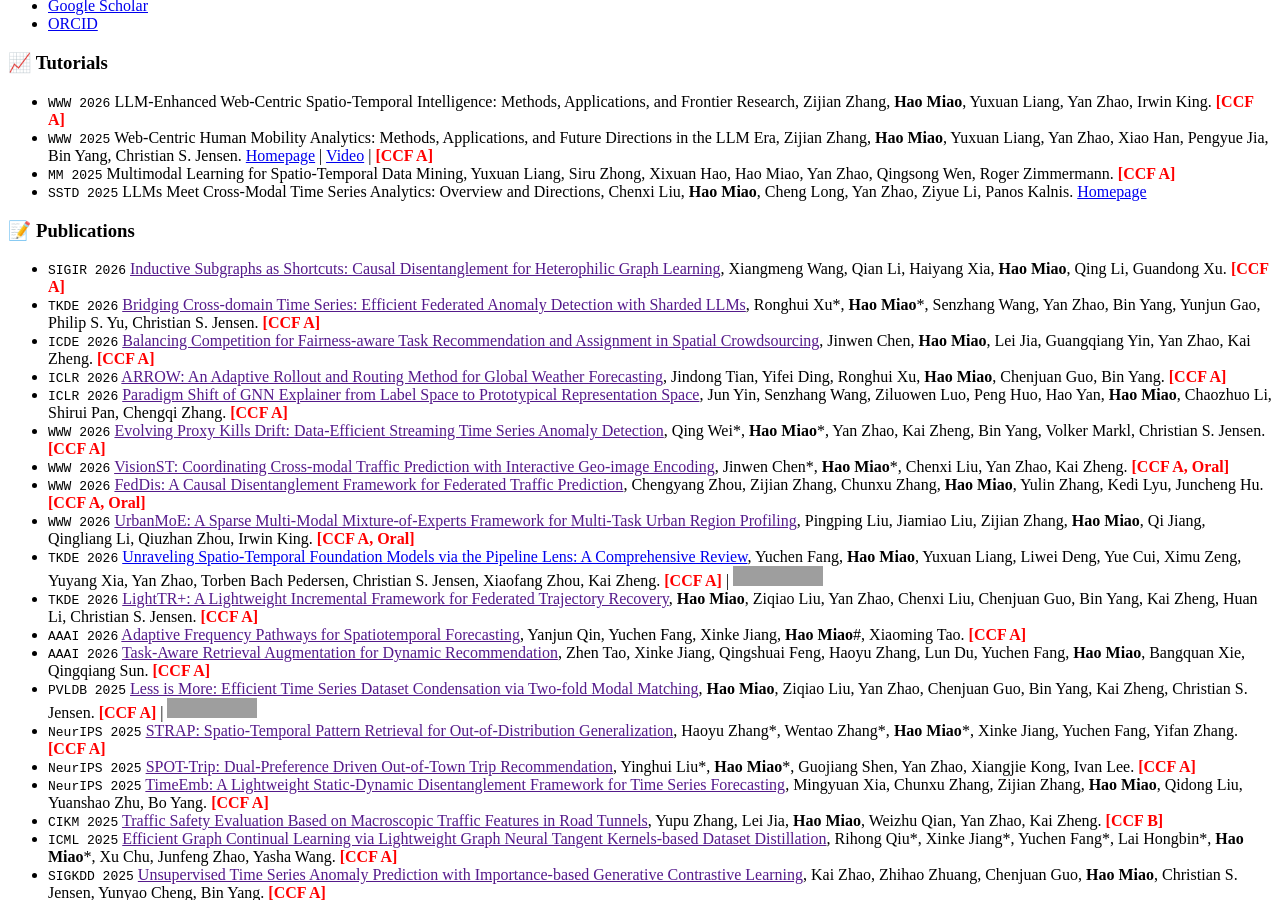
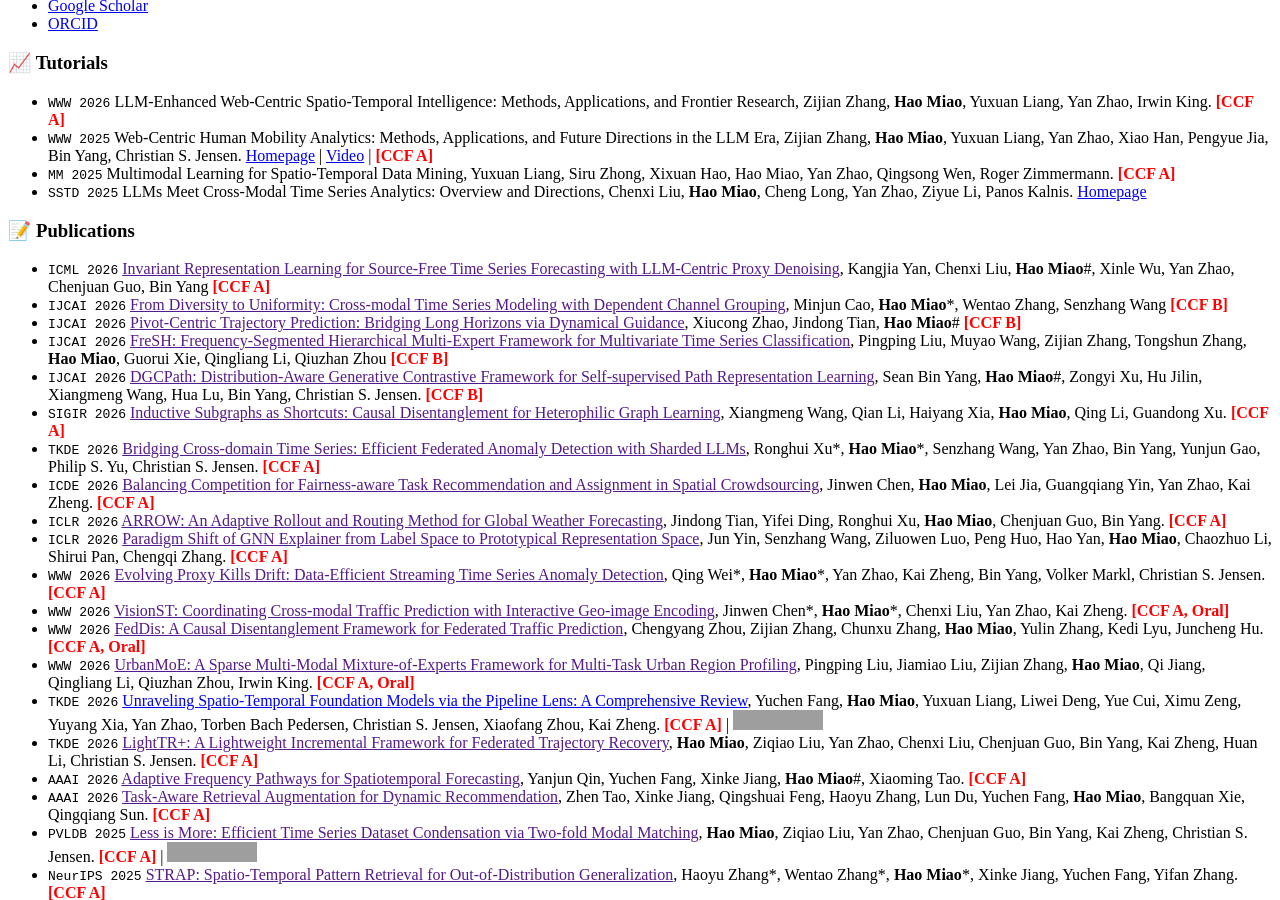
Before and after one commit to MiaoHaoSunny/MiaoHaoSunny.github.io, a Jekyll site: the page built from _pages/includes/pub.md, in a window 1280 px wide and 900 px high, scrolled down 368 px. Built offline with Jekyll 4.4.1, drawn with Linux system fonts in a browser that asks for light colours; our own code applies the rules of GitHub Pages for plain Markdown files; grey boxes are pictures that could not be loaded.

Commit message:
Update pub.md

```diff
--- a/_pages/includes/pub.md
+++ b/_pages/includes/pub.md
@@ -5,6 +5,11 @@
 - ``SSTD 2025`` LLMs Meet Cross-Modal Time Series Analytics: Overview and Directions, Chenxi Liu, **Hao Miao**, Cheng Long, Yan Zhao, Ziyue Li, Panos Kalnis. [Homepage](https://llm-cmts.github.io/)
 
 # 📝 Publications
+- ``ICML 2026`` [Invariant Representation Learning for Source-Free Time Series Forecasting with LLM-Centric Proxy Denoising](),  Kangjia Yan, Chenxi Liu, **Hao Miao**\#, Xinle Wu, Yan Zhao, Chenjuan Guo, Bin Yang <b><font color="red">[CCF A]</font></b>
+- ``IJCAI 2026`` [From Diversity to Uniformity: Cross-modal Time Series Modeling with Dependent Channel Grouping](),  Minjun Cao, **Hao Miao**\*, Wentao Zhang, Senzhang Wang <b><font color="red">[CCF B]</font></b>
+- ``IJCAI 2026`` [Pivot-Centric Trajectory Prediction: Bridging Long Horizons via Dynamical Guidance](), Xiucong Zhao, Jindong Tian, **Hao Miao**\# <b><font color="red">[CCF B]</font></b>
+- ``IJCAI 2026`` [FreSH: Frequency-Segmented Hierarchical Multi-Expert Framework for Multivariate Time Series Classification](), Pingping Liu, Muyao Wang, Zijian Zhang, Tongshun Zhang, **Hao Miao**, Guorui Xie, Qingliang Li, Qiuzhan Zhou <b><font color="red">[CCF B]</font></b>
+- ``IJCAI 2026`` [DGCPath: Distribution-Aware Generative Contrastive Framework for Self-supervised Path Representation Learning](), Sean Bin Yang, **Hao Miao**\#, Zongyi Xu, Hu Jilin, Xiangmeng Wang, Hua Lu, Bin Yang, Christian S. Jensen. <b><font color="red">[CCF B]</font></b>
 - ``SIGIR 2026`` [Inductive Subgraphs as Shortcuts: Causal Disentanglement for Heterophilic Graph Learning](), Xiangmeng Wang, Qian Li, Haiyang Xia, **Hao Miao**, Qing Li, Guandong Xu. <b><font color="red">[CCF A]</font></b>
 - ``TKDE 2026`` [Bridging Cross-domain Time Series: Efficient Federated Anomaly Detection with Sharded LLMs](), Ronghui Xu\*, **Hao Miao**\*, Senzhang Wang, Yan Zhao, Bin Yang, Yunjun Gao, Philip S. Yu, Christian S. Jensen. <b><font color="red">[CCF A]</font></b>
 - ``ICDE 2026`` [Balancing Competition for Fairness-aware Task Recommendation and Assignment in Spatial Crowdsourcing](), Jinwen Chen, **Hao Miao**, Lei Jia, Guangqiang Yin, Yan Zhao, Kai Zheng. <b><font color="red">[CCF A]</font></b>
```
